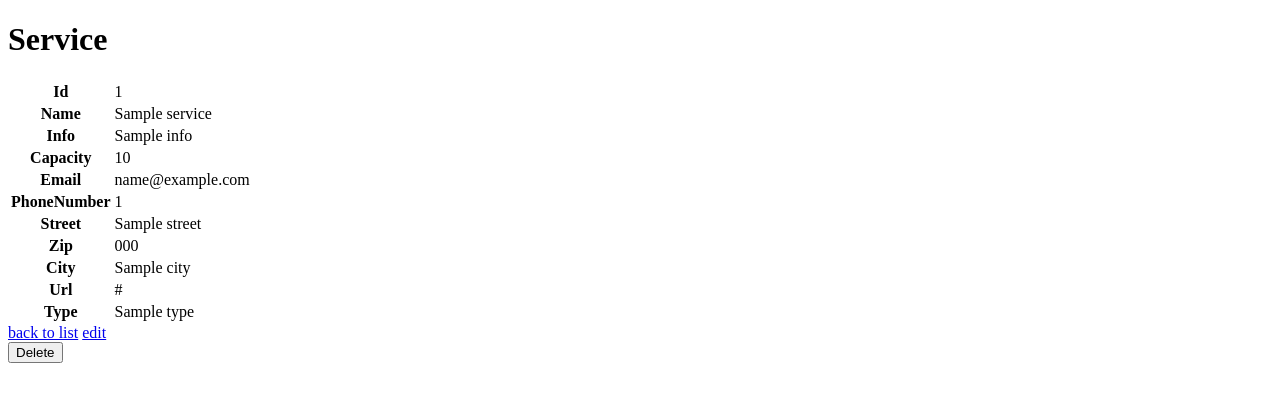
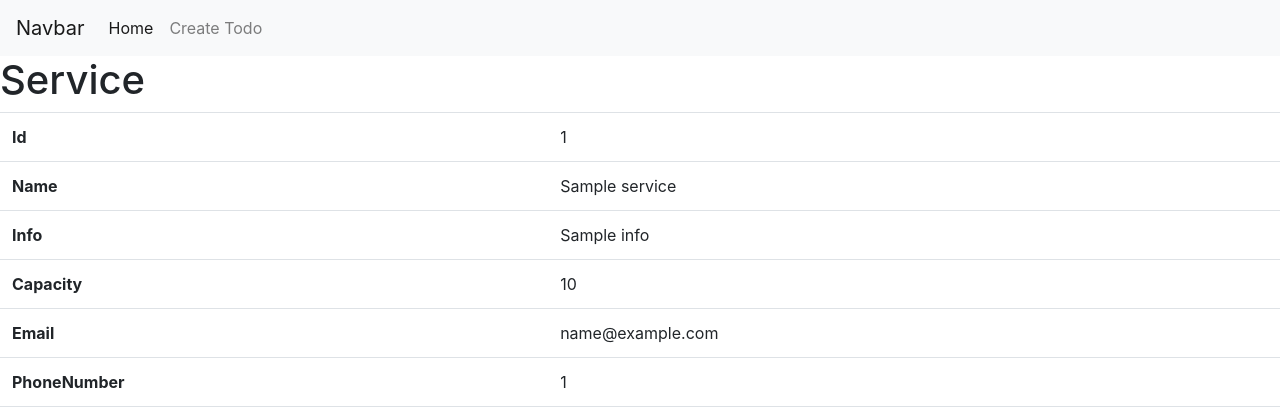
Before and after one commit to mackilroy007/CFLMS-Bumberger-CodeReview-13, a PHP site: template CFLMS-Bumberger-CodeReview-13/templates/service/show.html.twig in a window 1280 px wide. Shown: the top 420 px of the page. Run offline with PHP 8.4, Linux system fonts and the light colour scheme; the template is opened without the code that fills it: most values are stand-ins (such as "Sample title", 1, 10 or a date in 2020); some libraries are stand-ins or nearby versions.

Commit message:
added bootstrap and navbar

```diff
--- a/CFLMS-Bumberger-CodeReview-13/templates/base.html.twig
+++ b/CFLMS-Bumberger-CodeReview-13/templates/base.html.twig
@@ -1,12 +1,41 @@
 <!DOCTYPE html>
 <html>
+
 	<head>
 		<meta charset="UTF-8">
-        <title>{% block title %}Welcome!{% endblock %}</title>
+		<title>
+			{% block  title %}Welcome!
+			{% endblock %}
+		</title>
 		{% block stylesheets %}{% endblock %}
+		<link href="https://stackpath.bootstrapcdn.com/bootstrap/4.4.1/css/bootstrap.min.css" rel="stylesheet" integrity="sha384-Vkoo8x4CGsO3+Hhxv8T/Q5PaXtkKtu6ug5TOeNV6gBiFeWPGFN9MuhOf23Q9Ifjh" crossorigin="anonymous">
+		<script src="https://code.jquery.com/jquery-3.2.1.slim.min.js" integrity="sha384-KJ3o2DKtIkvYIK3UENzmM7KCkRr/rE9/Qpg6aAZGJwFDMVNA/GpGFF93hXpG5KkN" crossorigin="anonymous"></script>
+		<script src="https://stackpath.bootstrapcdn.com/bootstrap/4.4.1/js/bootstrap.min.js" integrity="sha384-wfSDF2E50Y2D1uUdj0O3uMBJnjuUD4Ih7YwaYd1iqfktj0Uod8GCExl3Og8ifwB6" crossorigin="anonymous"></script>
+		<script src="https://stackpath.bootstrapcdn.com/bootstrap/4.4.1/js/bootstrap.bundle.min.js" integrity="sha384-6khuMg9gaYr5AxOqhkVIODVIvm9ynTT5J4V1cfthmT+emCG6yVmEZsRHdxlotUnm" crossorigin="anonymous"></script>
 	</head>
+
 	<body>
+		<nav class="navbar navbar-expand-lg navbar-light bg-light">
+			<a class="navbar-brand" href="/">Navbar</a>
+			<button class="navbar-toggler" type="button" data-toggle="collapse" data-target="#navbarSupportedContent" aria-controls="navbarSupportedContent" aria-expanded="false" aria-label="Toggle navigation">
+				<span class="navbar-toggler-icon"></span>
+			</button>
+
+			<div class="collapse navbar-collapse" id="navbarSupportedContent">
+				<ul class="navbar-nav mr-auto">
+					<li class="nav-item active">
+						<a class="nav-link" href="/">Home
+							<span class="sr-only">(current)</span>
+						</a>
+					</li>
+					<li class="nav-item">
+						<a class="nav-link" href="/create">Create Todo</a>
+					</li>
+				</ul>
+			</div>
+		</nav>
 		{% block body %}{% endblock %}
 		{% block javascripts %}{% endblock %}
 	</body>
+
 </html>
```
Lines whose indentation alone changed are shown as unchanged.
